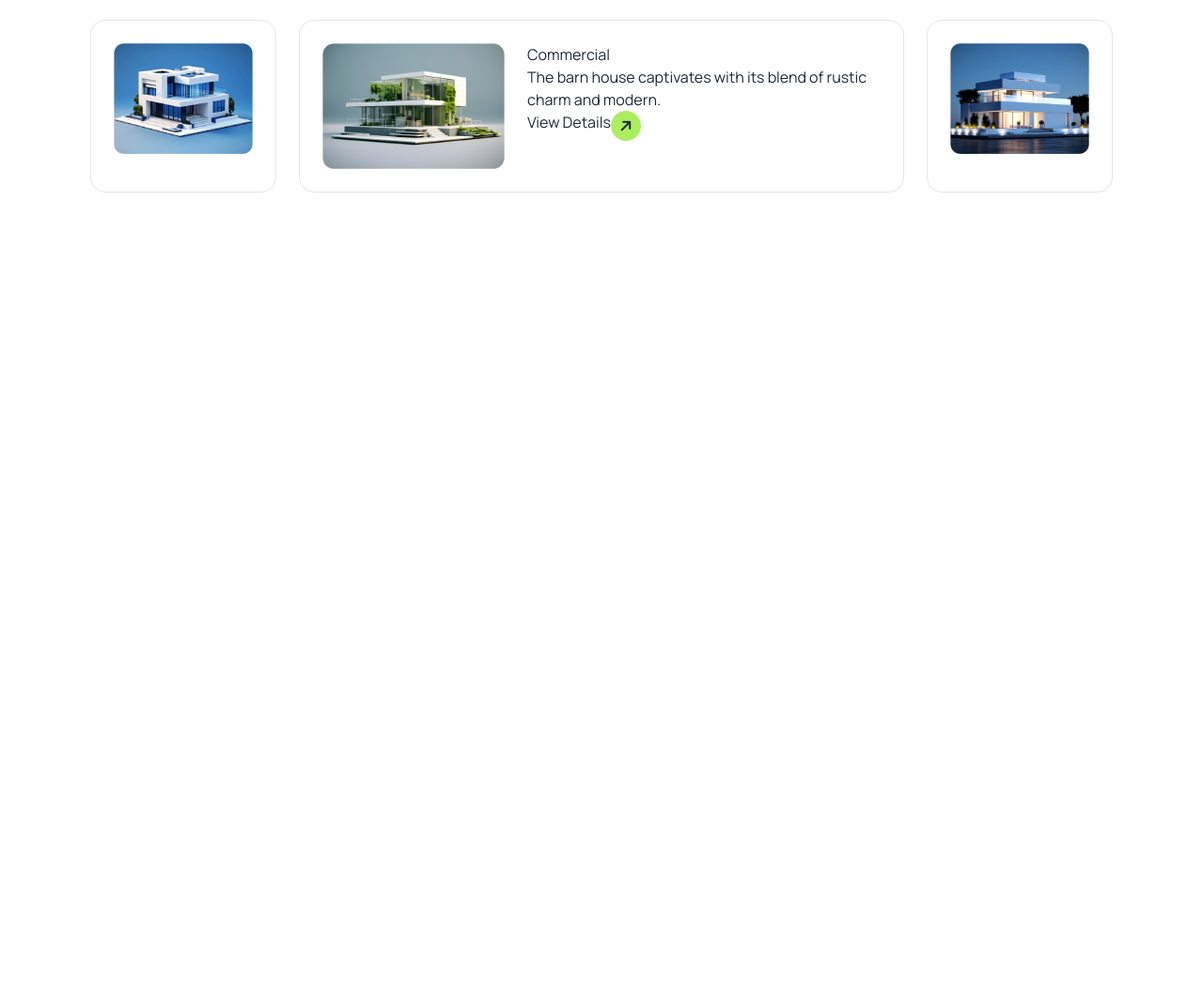
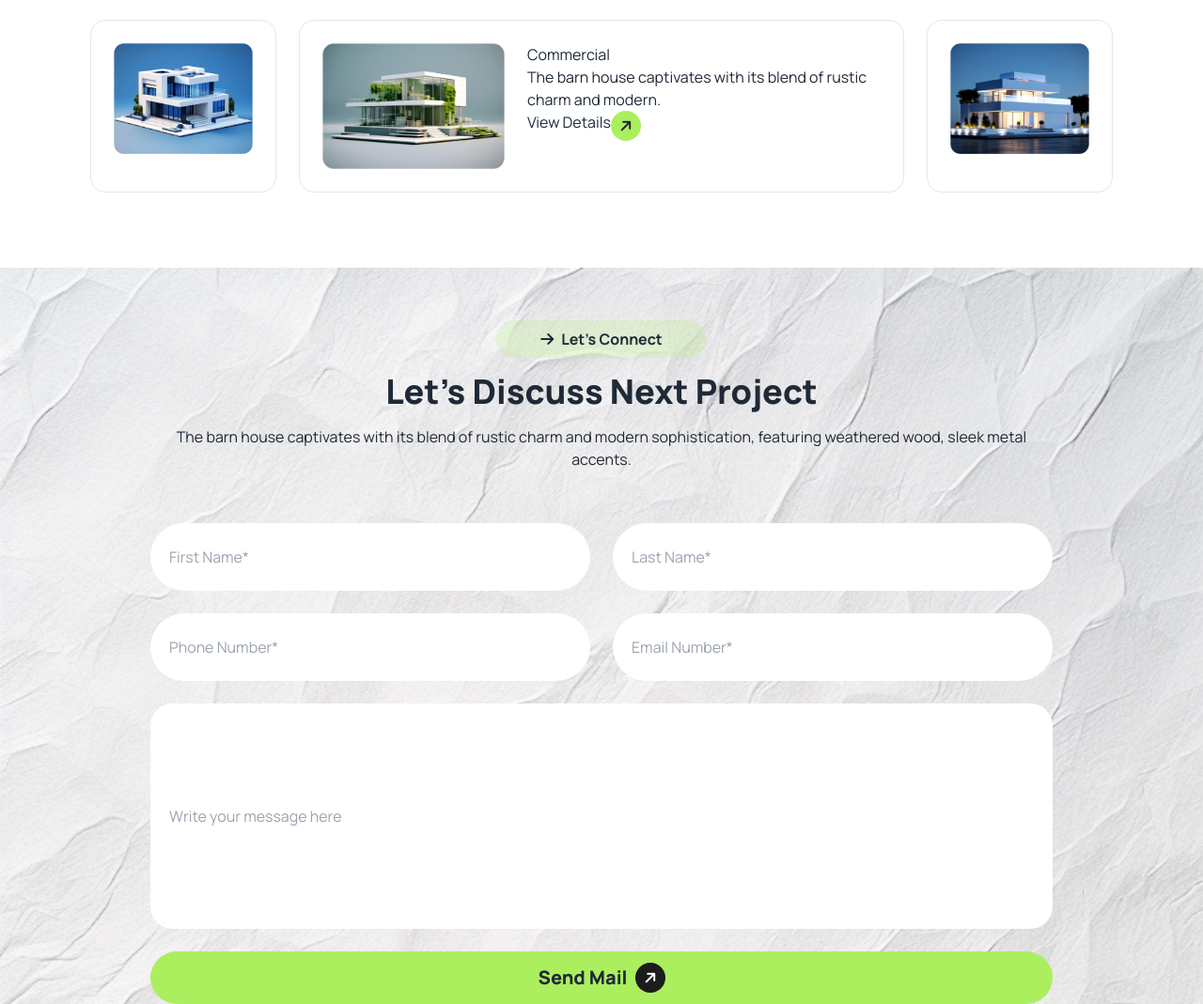
Before and after one commit to Humaun-hk/Rinterio, a plain HTML site: page index.html in a window 1280 px wide. Shown: the part 2637-3706 px from the top of the page at 94% size. Before the commit the page ends 2922 px from the top, so only its background shows below. Drawn offline with nearby package versions, Linux system fonts and the light colour scheme.

Commit message:
form section

```diff
--- a/index.html
+++ b/index.html
@@ -164,7 +164,7 @@
       <section class="container mx-auto px-12 bg-base-200 gap-8 lg:px-24">
         <div class="card lg:card-side py-20">
           <div class="card-body">
-            <img class="lg:w-32 -ml-16" src="images/Vector.png" alt="">
+            <img class="lg:w-32 -ml-16" src="images/Vector.png" alt="" />
             <div
               class="bg-base-100 w-32 h-10 p-4 rounded-3xl flex justify-center items-center"
             >
@@ -344,8 +344,82 @@
         </div>
       </section>
 
+      <!-- <section class="lg:w-9/12 w-11/12 mx-auto">
+        <div
+          class="grid lg:grid-cols-3 lg:gap-10 gap-5 lg:my-10 my-5 text-center text-white"
+        >
+          <div class="bg-green-500 h-20 shadow-md card lg:col-span-2">01</div>
+          <div class="bg-green-500 h-20 shadow-md card">02</div>
+        </div>
+        <div class="grid lg:grid-cols-4 lg:gap-10 gap-5 text-white text-center">
+          <div class="bg-green-500 h-20 shadow-md card">03</div>
+          <div class="bg-green-500 h-20 shadow-md lg:col-span-2 card">04</div>
+          <div class="bg-green-500 h-20 shadow-md card">05</div>
+        </div>
+      </section> -->
 
-
+      <!-- Form section -->
+      <section class="">
+        <div class="bg-[url('./images/bg.jpg')] bg-no-repeat bg-cover">
+          <div class="container mx-auto px-12 lg:px-40">
+            <div
+              class="flex flex-col justify-center items-center py-6 lg:py-14"
+            >
+              <div
+                class="bg-[#ABEF5F33] h-10 w-56 rounded-3xl flex justify-center items-center gap-2"
+              >
+                <i class="fa-solid fa-arrow-right"></i>
+                <a class="text-base font-bold">Let’s Connect</a>
+              </div>
+              <div class="text-center">
+                <h2 class="text-4xl font-extrabold py-4">
+                  Let’s Discuss Next Project
+                </h2>
+                <p>
+                  The barn house captivates with its blend of rustic charm and
+                  modern sophistication, featuring weathered wood, sleek metal
+                  accents.
+                </p>
+              </div>
+            </div>
+            <form class="grid grid-cols-1 gap-6 lg:grid-cols-2" action="">
+              <input
+                class="px-5 py-6 rounded-full"
+                placeholder="First Name*"
+                type="text"
+              />
+              <input
+                class="px-5 py-6 rounded-full"
+                placeholder="Last Name*"
+                type="text"
+              />
+              <input
+                class="px-5 py-6 rounded-full"
+                placeholder="Phone Number*"
+                type="text"
+              />
+              <input
+                class="px-5 py-6 rounded-full"
+                placeholder="Email Number*"
+                type="text"
+              />
+              <input
+                class="px-5 py-6 rounded-3xl h-60 col-span-2"
+                placeholder="Write your message here"
+                type="text"
+              />
+            </form>
+            <button class="bg-[#ABEF5F] flex px-5 py-3 justify-center items-center rounded-full mt-6 gap-2 w-full">
+              <h3 class="text-xl font-extrabold">Send Mail</h3>
+              <div
+                class="h-8 w-8 bg-[#1C1C1C] rounded-full flex justify-center items-center"
+              >
+                <i class="fa-solid fa-arrow-right origin-center -rotate-45 text-white"></i>
+              </div>
+            </button>
+          </div>
+        </div>
+      </section>
     </main>
     <footer></footer>
   </body>
```
